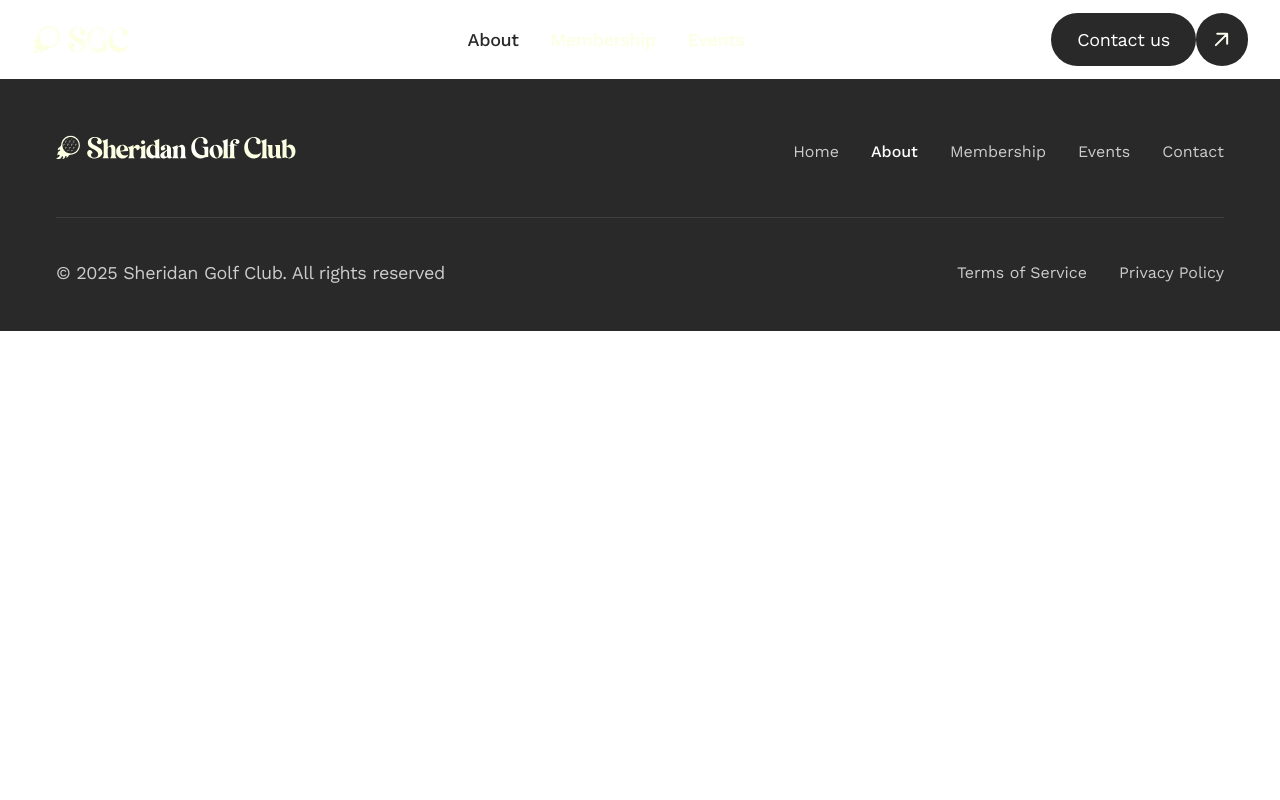
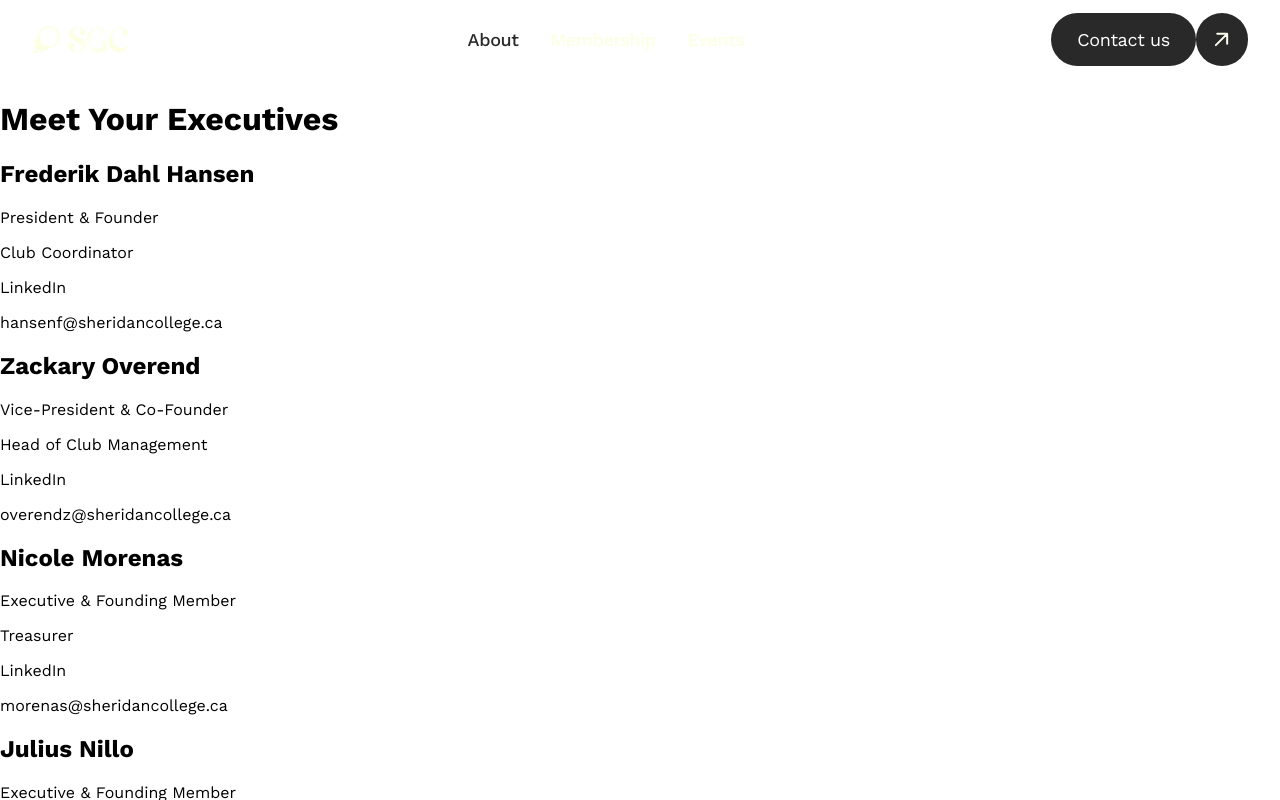
Before and after one commit to aleksbrsc/SheridanGolfClub, a React (Vite) app in the folder frontend/: page /about in a window 1280 px wide. Built offline with nearby package versions, Linux system fonts and the light colour scheme.

Commit message:
feat(About.jsx): displayed json on page and added initial css

```diff
--- a/frontend/src/App.jsx
+++ b/frontend/src/App.jsx
@@ -2,7 +2,7 @@ import { BrowserRouter, Routes, Route } from "react-router-dom";
 import Navbar from "@components/Navbar";
 import Footer from "@components/Footer";
 import Home from "@pages/Home";
-// import About from "@pages/About";
+import About from "@pages/About";
 // import Membership from "@pages/Membership";
 // import Events from "@pages/Events";
 import Contact from "@pages/Contact";
@@ -21,7 +21,7 @@ function App() {
         <Navbar />
         <Routes>
           <Route path="/" element={<Home />} />
-          {/* <Route path="/about" element={<About />} /> */}
+          {<Route path="/about" element={<About />} />}
           {/* <Route path="/membership" element={<Membership />} /> */}
           {/* <Route path="/events" element={<Events />} /> */}
           <Route path="/contact" element={<Contact />} />
--- /dev/null
+++ b/frontend/src/pages/About.jsx
@@ -0,0 +1,29 @@
+import executives from '@data/executives.json'
+
+const About = () => {
+
+    const jsonData = JSON.stringify(executives)
+
+    return(
+
+        <div>
+            <h1>Meet Your Executives</h1>
+            <div>
+            {executives.executives.map((member, index) => (
+                <div key={index}>
+                <h2>{member.first_name} {member.last_name}</h2>
+                <p>{member.title}</p>
+                <p>{member.duties}</p>
+                <div>
+                    <p href={member.linkedin}>LinkedIn</p>
+
+                    <p href={`mailto:${member.email}`}>{member.email}</p>
+                </div>
+                </div>
+            ))}
+            </div>
+      </div>
+      );
+}
+
+export default About;
```
Also changed, not shown: frontend/src/css/about.module.css (added, +21 -0 lines).
